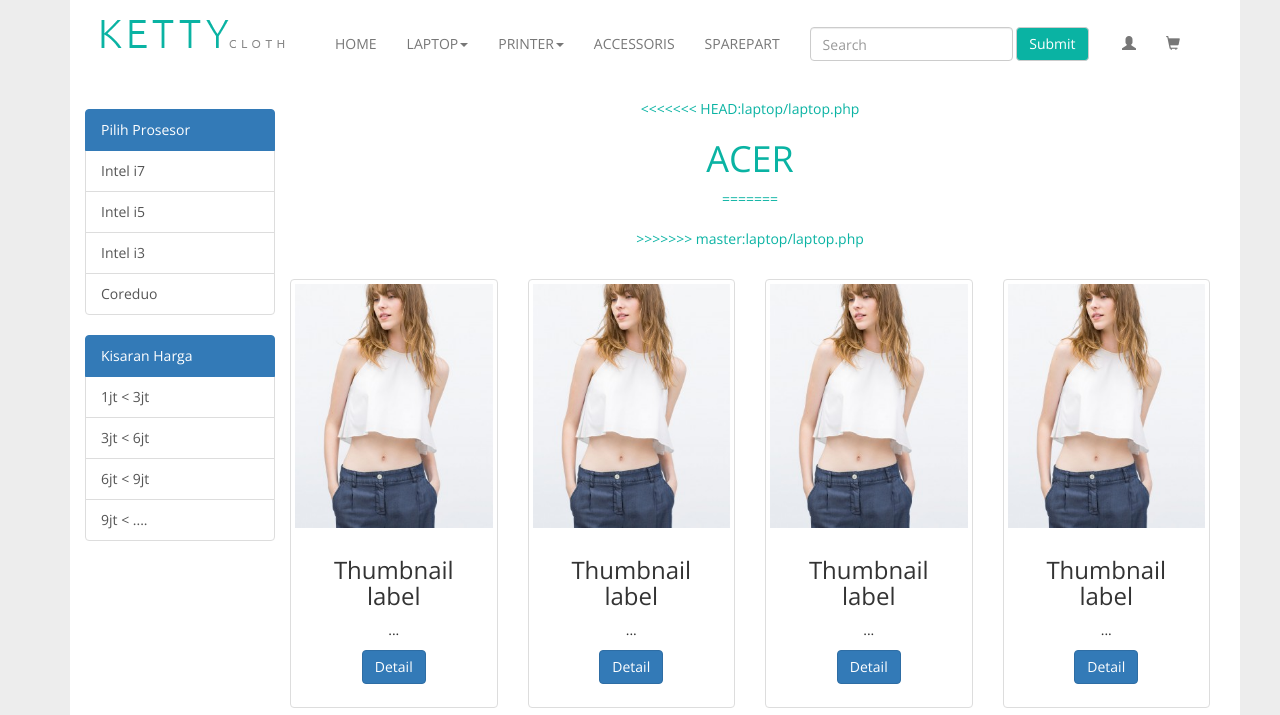
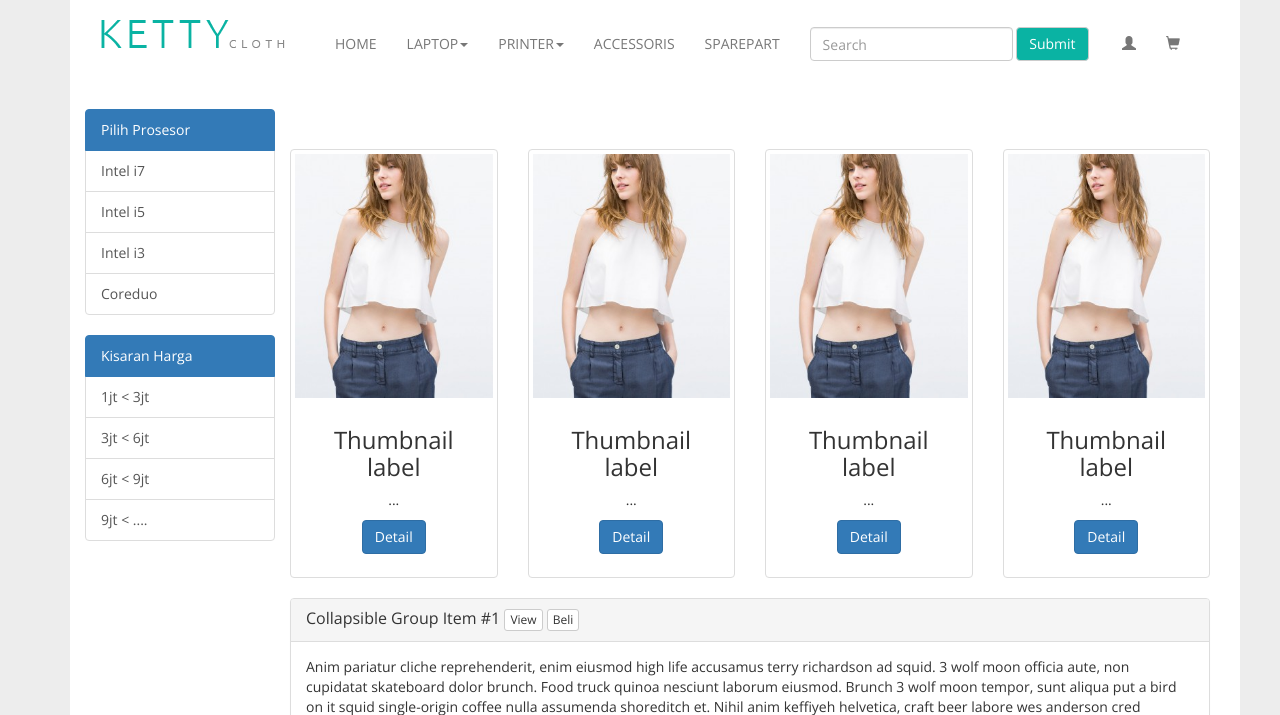
Before and after one commit to cttproject/web_cttproject, a PHP site: page /laptop/laptop.php in a window 1280 px wide. Shown: the part 41-756 px from the top of the page. Run offline with PHP 8.4, Linux system fonts and the light colour scheme; data that the repository does not hold is empty; some libraries are stand-ins or nearby versions.

Commit message:
hapus line
hapus line yang gak penting

```diff
--- a/laptop/laptop.php
+++ b/laptop/laptop.php
@@ -67,15 +67,12 @@ include ("../config_mb/get_menu_laptop_label.php");
 	 	<div class="col-md-10">
 	 		<div class="row">
 	 		  <div class=" title col-md-12 text-center">
-<<<<<<< HEAD:laptop/laptop.php
-                <h1>ACER</h1>
-=======
-                              <h1>
-                                  <?php
-                                  echo get_label($dbc, $label)['label_brand'];
-                                  ?>
-                              </h1>
->>>>>>> master:laptop/laptop.php
+				<h1>
+                    <?php
+                        echo get_label($dbc, $label)['label_brand'];
+                    ?>
+                </h1>
+
 		 	  </div>
 			  <div class="col-sm-6 col-md-3 text-center">
 			    <div class="thumbnail">
```
